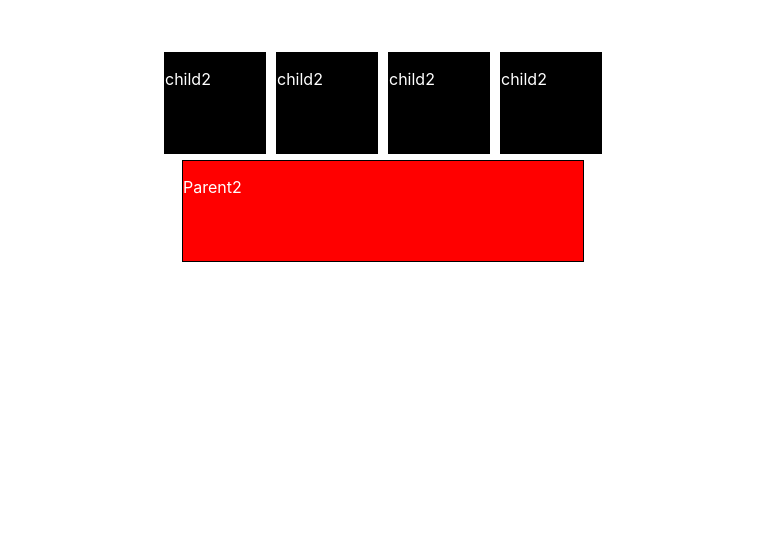
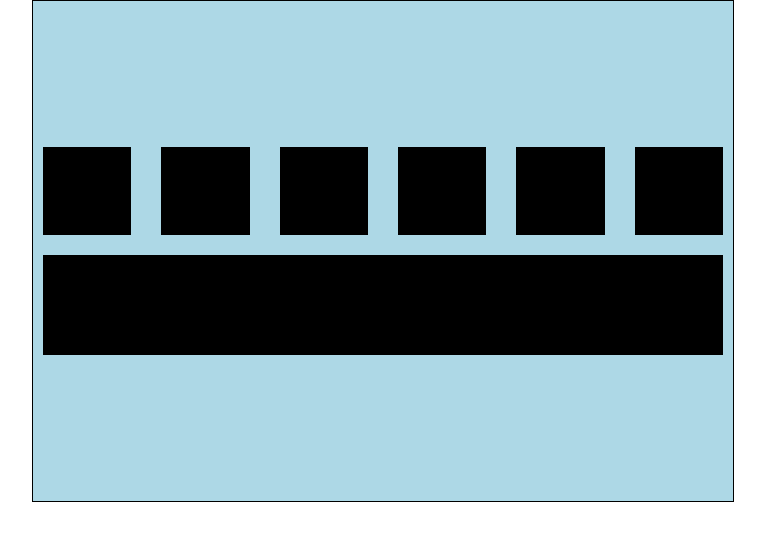
Before and after one commit to aakash-3/framer-motions, a React (Create React App) app: page / in a window 1280 px wide. Shown: the top 540 px of the page, without its empty margins (257-1022 px from the left). Built offline with nearby package versions, Linux system fonts and the light colour scheme.

Commit message:
transitiontwo stateted

```diff
--- a/package.json
+++ b/package.json
@@ -3,6 +3,10 @@
   "version": "0.1.0",
   "private": true,
   "dependencies": {
+    "@emotion/react": "^11.10.6",
+    "@emotion/styled": "^11.10.6",
+    "@mui/icons-material": "^5.11.11",
+    "@mui/material": "^5.11.13",
     "@testing-library/jest-dom": "^5.16.5",
     "@testing-library/react": "^13.4.0",
     "@testing-library/user-event": "^13.5.0",
--- a/src/App.js
+++ b/src/App.js
@@ -2,13 +2,15 @@ import "./App.css";
 import Parallax from "./Motion/Parallax/Parallax";
 import Scale from "./Motion/Scalbox/Scale";
 import Transition from "./Motion/Transition/Transition";
+import TransitionTwo from "./Motion/TransitionTwo/TransitionTwo";
 
 function App() {
   return (
     <div className="App">
       {/* <Parallax /> */}
       {/* <Scale /> */}
-      <Transition />
+      {/* <Transition /> */}
+      <TransitionTwo />
     </div>
   );
 }
--- /dev/null
+++ b/src/Motion/TransitionTwo/TransitionTwo.js
@@ -0,0 +1,161 @@
+import React from "react";
+import { motion } from "framer-motion";
+import { Box } from "@mui/material";
+
+const TransitionTwo = () => {
+  return (
+    <Box style={{ witdth: "100vw", height: "100vh" }}>
+      <Box
+        sx={{
+          width: {
+            xs: "400px",
+            sm: "500px",
+            md: "700px",
+          },
+          height: "500px",
+          border: "1px solid black",
+          backgroundColor: "lightblue",
+          display: "flex",
+          flexDirection: "column",
+          alignItems: "center",
+          justifyContent: "center",
+          position: "relative",
+        }}
+      >
+        <Box sx={{ position: "absolute", width: "100%" }}>
+          <motion.div
+            initial={{ y: 0, opacity: 1 }}
+            animate={{
+              y: [0, 100, 100, 100, 100, 100, 100, 100, 100, 0],
+              opacity: [1, 0, 0, 0, 0, 0, 0, 0, 0, 1],
+            }}
+            transition={{
+              duration: 5,
+              delay: 4,
+              repeat: Infinity,
+              repeatDelay: 4,
+            }}
+            style={{
+              boxSizing: "border-box",
+              width: "100%",
+              height: "120px",
+              padding: "10px",
+            }}
+          >
+            <Box
+              style={{
+                boxSizing: "border-box",
+                width: "100%",
+                height: "100%",
+                backgroundColor: "red",
+              }}
+            ></Box>
+          </motion.div>
+          <Box style={{ display: "flex", gap: "10px" }}>
+            {Array(6)
+              .fill(6)
+              .map((item, index) => (
+                <motion.div
+                  initial={{ y: 0, opacity: 1 }}
+                  animate={{
+                    y: [0, -100, -100, -100, -100, -100, -100, -100, -100, 0],
+                    opacity: [1, 0, 0, 0, 0, 0, 0, 0, 0, 1],
+                  }}
+                  transition={{
+                    duration: 5,
+                    delay: 4,
+                    repeat: Infinity,
+                    repeatDelay: 4,
+                  }}
+                  style={{
+                    boxSizing: "border-box",
+                    flex: 1,
+                    aspectRatio: 1,
+                    padding: "10px",
+                  }}
+                >
+                  <Box
+                    style={{
+                      boxSizing: "border-box",
+                      width: "100%",
+                      height: "100%",
+                      backgroundColor: "red",
+                    }}
+                  ></Box>
+                </motion.div>
+              ))}
+          </Box>
+        </Box>
+
+        {/* /////////////----------------------------------------///////// */}
+
+        <Box style={{ position: "absolute", width: "100%" }}>
+          <Box style={{ display: "flex", gap: "10px" }}>
+            {Array(6)
+              .fill(6)
+              .map((item, index) => (
+                <motion.div
+                  initial={{ y: 100, opacity: 0 }}
+                  animate={{
+                    y: [100, 0, 0, 0, 0, 0, 0, 0, 0, 100],
+                    opacity: [0, 1, 1, 1, 1, 1, 1, 1, 1, 0],
+                  }}
+                  transition={{
+                    duration: 5,
+                    delay: 4,
+                    repeat: Infinity,
+                    repeatDelay: 4,
+                  }}
+                  style={{
+                    boxSizing: "border-box",
+                    flex: 1,
+                    aspectRatio: 1,
+                    padding: "10px",
+                  }}
+                >
+                  <Box
+                    style={{
+                      boxSizing: "border-box",
+                      width: "100%",
+                      height: "100%",
+                      backgroundColor: "black",
+                    }}
+                  ></Box>
+                </motion.div>
+              ))}
+          </Box>
+          <motion.div
+            initial={{ y: -100, opacity: 0 }}
+            animate={{
+              y: [-100, 0, 0, 0, 0, 0, 0, 0, 0, -100],
+              opacity: [0, 1, 1, 1, 1, 1, 1, 1, 1, 0],
+            }}
+            transition={{
+              duration: 5,
+              delay: 4,
+              repeat: Infinity,
+              repeatDelay: 4,
+            }}
+            style={{
+              boxSizing: "border-box",
+              width: "100%",
+              height: "120px",
+              padding: "10px",
+            }}
+          >
+            <Box
+              style={{
+                boxSizing: "border-box",
+                width: "100%",
+                height: "100%",
+                backgroundColor: "black",
+              }}
+            ></Box>
+          </motion.div>
+        </Box>
+      </Box>
+    </Box>
+  );
+};
+
+export default TransitionTwo;
```
Also changed, not shown: 1 other file (tests, documents, lock files or other folders).
